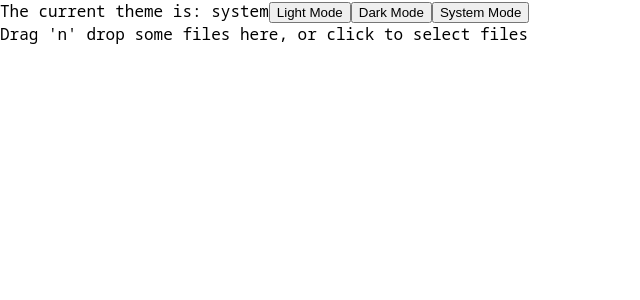
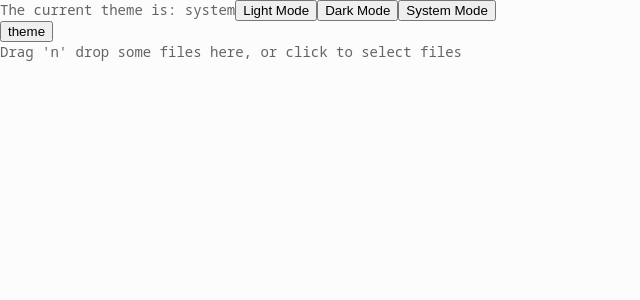
Before and after one commit to majidsajadi/sifu, a Next.js app: page /upload in a window 1280 px wide. Shown: the top 300 px of the page, without its empty margins (0-640 px from the left). Built offline with nearby package versions, Linux system fonts and the light colour scheme.

Commit message:
feat: add dropdown menu

```diff
--- a/components/header.tsx
+++ b/components/header.tsx
@@ -1,11 +1,21 @@
 "use client";
-
+import { useTheme } from "next-themes";
+import {
+  DropdownMenu,
+  DropdownMenuContent,
+  DropdownMenuLabel,
+  DropdownMenuRadioGroup,
+  DropdownMenuRadioItem,
+  DropdownMenuSeparator,
+  DropdownMenuTrigger,
+} from "@/ui/dropdown-menu"
 import { useIsMounted } from "@/hooks/use-is-mounted";
-import { useTheme } from "next-themes";
+import { useState } from "react";
 
 export function Header() {
   const { theme, setTheme } = useTheme();
   const isMounted = useIsMounted();
+  const [position, setPosition] = useState("bottom")
 
   if (!isMounted) {
     return null;
@@ -19,6 +29,22 @@ export function Header() {
         <button onClick={() => setTheme("dark")}>Dark Mode</button>
         <button onClick={() => setTheme("system")}>System Mode</button>
       </div>
+
+      <DropdownMenu>
+      <DropdownMenuTrigger asChild>
+       <button>theme</button>
+      </DropdownMenuTrigger>
+      <DropdownMenuContent className="w-56">
+        <DropdownMenuLabel>Panel Position</DropdownMenuLabel>
+        <DropdownMenuSeparator />
+        <DropdownMenuRadioGroup value={position} onValueChange={setPosition}>
+          <DropdownMenuRadioItem value="top">Top</DropdownMenuRadioItem>
+          <DropdownMenuRadioItem value="bottom">Bottom</DropdownMenuRadioItem>
+          <DropdownMenuRadioItem value="right">Right</DropdownMenuRadioItem>
+        </DropdownMenuRadioGroup>
+      </DropdownMenuContent>
+    </DropdownMenu>
+
     </header>
   );
 }
--- a/package.json
+++ b/package.json
@@ -10,6 +10,8 @@
   },
   "dependencies": {
     "@ark-ui/react": "^2.2.3",
+    "@radix-ui/react-dropdown-menu": "^2.0.6",
+    "lucide-react": "^0.378.0",
     "next": "14.2.3",
     "next-themes": "^0.3.0",
     "octokit": "^4.0.2",
--- a/styles/globals.css
+++ b/styles/globals.css
@@ -1,17 +1,9 @@
 @import "./reset.css";
-
-:root {
-  /* Your default theme */
-  --background: white;
-  --foreground: black;
-}
-
-[data-theme="dark"] {
-  --background: black;
-  --foreground: white;
-}
+@import "./theme.css";
 
 body {
-  background-color: var(--background);
-  color: var(--foreground);
+  background-color: var(--color-background);
+  color: var(--color-foreground);
+  font-size: var(--font-size);
+  font-weight: var(--font-weight);
 }
--- a/styles/palette.css
+++ b/styles/palette.css
@@ -0,0 +1,55 @@
+:root {
+  --gray-1: #fcfcfc;
+  --gray-2: #f9f9f9;
+  --gray-3: #f0f0f0;
+  --gray-4: #e8e8e8;
+  --gray-5: #e0e0e0;
+  --gray-6: #d9d9d9;
+  --gray-7: #cecece;
+  --gray-8: #bbbbbb;
+  --gray-9: #8d8d8d;
+  --gray-10: #838383;
+  --gray-11: #646464;
+  --gray-12: #202020;
+
+  --jade-1: #fbfefd;
+  --jade-2: #f4fbf7;
+  --jade-3: #e6f7ed;
+  --jade-4: #d6f1e3;
+  --jade-5: #c3e9d7;
+  --jade-6: #acdec8;
+  --jade-7: #8bceb6;
+  --jade-8: #56ba9f;
+  --jade-9: #29a383;
+  --jade-10: #26997b;
+  --jade-11: #208368;
+  --jade-12: #1d3b31;
+}
+
+[data-theme="dark"] {
+  --gray-1: #111111;
+  --gray-2: #191919;
+  --gray-3: #222222;
+  --gray-4: #2a2a2a;
+  --gray-5: #313131;
+  --gray-6: #3a3a3a;
+  --gray-7: #484848;
+  --gray-8: #606060;
+  --gray-9: #6e6e6e;
+  --gray-10: #7b7b7b;
+  --gray-11: #b4b4b4;
+  --gray-12: #eeeeee;
+
+  --jade-1: #0d1512;
+  --jade-2: #121c18;
+  --jade-3: #0f2e22;
+  --jade-4: #0b3b2c;
+  --jade-5: #114837;
+  --jade-6: #1b5745;
+  --jade-7: #246854;
+  --jade-8: #2a7e68;
+  --jade-9: #29a383;
+  --jade-10: #27b08b;
+  --jade-11: #1fd8a4;
+  --jade-12: #adf0d4;
+}
--- /dev/null
+++ b/styles/theme.css
@@ -0,0 +1,53 @@
+@import "./palette.css";
+
+:root {
+  --neutral-base: var(--gray-1);
+  --neutral-bg-subtle: var(--gray-2);
+  --neutral-bg: var(--gray-3);
+  --neutral-bg-hover: var(--gray-4);
+  --neutral-bg-active: var(--gray-5);
+  --neutral-line: var(--gray-6);
+  --neutral-border: var(--gray-7);
+  --neutral-border-hover: var(--gray-8);
+  --neutral-solid: var(--gray-9);
+  --neutral-solid-hover: var(--gray-10);
+  --neutral-text: var(--gray-11);
+  --neutral-text-contrast: var(--gray-12);
+
+  --accent-base: var(--jade-1);
+  --accent-bg-subtle: var(--jade-2);
+  --accent-bg: var(--jade-3);
+  --accent-bg-hover: var(--jade-4);
+  --accent-bg-active: var(--jade-5);
+  --accent-line: var(--jade-6);
+  --accent-border: var(--jade-7);
+  --accent-border-hover: var(--jade-8);
+  --accent-solid: var(--jade-9);
+  --accent-solid-hover: var(--jade-10);
+  --accent-text: var(--jade-11);
+  --accent-text-contrast: var(--jade-12);
+}
+
+:root {
+  --color-background: var(--neutral-base);
+  --color-foreground: var(--neutral-text);
+  --font-size: 14px;
+  --font-size-sm: 12px;
+  --font-weight: 400;
+  --font-weight-medium: 600;
+
+  --border-color: var(--neutral-border);
+  --border-radius: 4px;
+
+  /* Popover tokens */
+  --popover-border-color: var(--border-color);
+  --popover-border-radius: var(--border-radius);
+  --popover-color-background: var(--neutral-bg-subtle);
+  --popover-color-foreground: var(--neutral-text);
+  --popover-item-font-size: var(--font-size-sm);
+  --popover-item-hover-background-color: var(--neutral-bg-hover);
+  --popover-item-hover-foreground-color: var(--neutral-text-contrast);
+  --popover-separator-line-color: var(--neutral-border);
+  --popover-label-font-size: var(--font-size-sm);
+  --popover-label-font-weight: var(--font-weight-medium);
+}
--- /dev/null
+++ b/ui/dropdown-menu.module.css
@@ -0,0 +1,54 @@
+.content {
+  z-index: 10;
+  min-width: 8rem;
+  overflow: hidden;
+
+  border: 1px solid var(--popover-border-color);
+  border-radius: var(--popover-border-radius);
+
+  background-color: var(--popover-color-background);
+  color: var(--popover-color-foreground);
+}
+
+.radio-item {
+  position: relative;
+  cursor: default;
+  display: flex;
+  user-select: none;
+  align-items: center;
+  border-radius: var(--popover-border-radius);
+  padding: 0.5rem;
+  padding-left: 1.5rem;
+  font-size: var(--popover-item-font-size);
+  outline: none;
+}
+
+.radio-item:focus {
+  background-color: var(--popover-item-hover-background-color);
+  color: var(--popover-item-hover-foreground-color);
+}
+
+.radio-item[data-disabled] {
+  pointer-events: none;
+  opacity: 50%;
+}
+
+.label {
+  padding: 0.5rem;
+  font-size: var(--popover-label-font-size);
+  font-weight: var(--popover-label-font-weight);
+}
+
+.separator {
+  background-color: var(--popover-separator-line-color);
+  height: 1px;
+}
+
+.dot {
+  position: absolute;
+  left: 0rem;
+  display: flex;
+  align-items: center;
+  justify-content: center;
+  /* absolute left-2 flex h-3.5 w-3.5 items-center justify-center */
+}
--- /dev/null
+++ b/ui/dropdown-menu.tsx
@@ -0,0 +1,78 @@
+"use client";
+
+import * as React from "react";
+import * as DropdownMenuPrimitive from "@radix-ui/react-dropdown-menu";
+import styles from "./dropdown-menu.module.css";
+import { Dot } from "lucide-react";
+
+const DropdownMenu = DropdownMenuPrimitive.Root;
+
+const DropdownMenuTrigger = DropdownMenuPrimitive.Trigger;
+
+const DropdownMenuRadioGroup = DropdownMenuPrimitive.RadioGroup;
+
+const DropdownMenuContent = React.forwardRef<
+  React.ElementRef<typeof DropdownMenuPrimitive.Content>,
+  React.ComponentPropsWithoutRef<typeof DropdownMenuPrimitive.Content>
+>(({ className, sideOffset = 4, ...props }, ref) => (
+  <DropdownMenuPrimitive.Portal>
+    <DropdownMenuPrimitive.Content
+      ref={ref}
+      sideOffset={sideOffset}
+      className={styles.content}
+      {...props}
+    />
+  </DropdownMenuPrimitive.Portal>
+));
+DropdownMenuContent.displayName = DropdownMenuPrimitive.Content.displayName;
+
+const DropdownMenuSeparator = React.forwardRef<
+  React.ElementRef<typeof DropdownMenuPrimitive.Separator>,
+  React.ComponentPropsWithoutRef<typeof DropdownMenuPrimitive.Separator>
+>(({ className, ...props }, ref) => (
+  <DropdownMenuPrimitive.Separator
+    ref={ref}
+    className={styles.separator}
+    {...props}
+  />
+));
+DropdownMenuSeparator.displayName = DropdownMenuPrimitive.Separator.displayName;
+
+const DropdownMenuRadioItem = React.forwardRef<
+  React.ElementRef<typeof DropdownMenuPrimitive.RadioItem>,
+  React.ComponentPropsWithoutRef<typeof DropdownMenuPrimitive.RadioItem>
+>(({ className, children, ...props }, ref) => (
+  <DropdownMenuPrimitive.RadioItem
+    ref={ref}
+    className={styles['radio-item']}
+    {...props}
+  >
+    <span className={styles.dot}>
+      <DropdownMenuPrimitive.ItemIndicator>
+        <Dot size={24} />
+      </DropdownMenuPrimitive.ItemIndicator>
+    </span>
+    {children}
+  </DropdownMenuPrimitive.RadioItem>
+));
+DropdownMenuRadioItem.displayName = DropdownMenuPrimitive.RadioItem.displayName;
+
+const DropdownMenuLabel = React.forwardRef<
+  React.ElementRef<typeof DropdownMenuPrimitive.Label>,
+  React.ComponentPropsWithoutRef<typeof DropdownMenuPrimitive.Label> & {
+    inset?: boolean;
+  }
+>(({ className, inset, ...props }, ref) => (
+  <DropdownMenuPrimitive.Label ref={ref} className={styles.label} {...props} />
+));
+DropdownMenuLabel.displayName = DropdownMenuPrimitive.Label.displayName;
+
+export {
+  DropdownMenu,
+  DropdownMenuTrigger,
+  DropdownMenuContent,
+  DropdownMenuRadioItem,
+  DropdownMenuLabel,
+  DropdownMenuSeparator,
+  DropdownMenuRadioGroup,
+};
```
Also changed, not shown: 1 other file (tests, documents, lock files or other folders).
